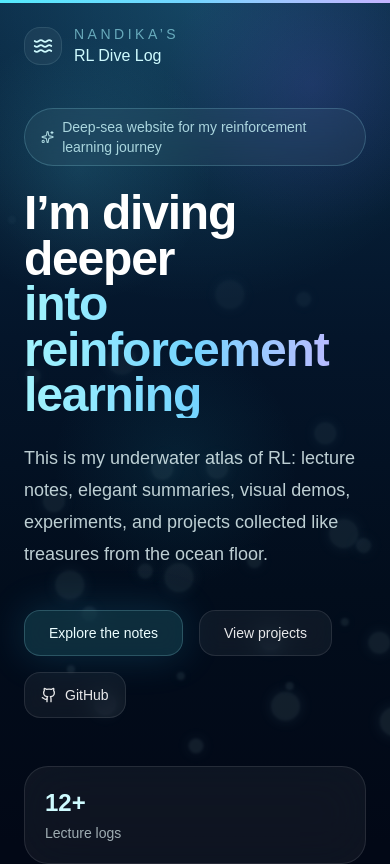
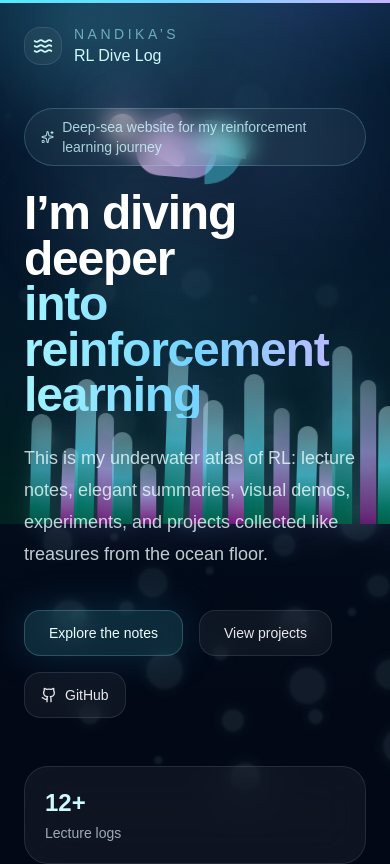
Before and after one commit to nan20605/rl-dive-log, a Next.js app: page / in a window 390 px wide. Shown: the top 864 px of the page. Built offline with nearby package versions, Linux system fonts and the light colour scheme.

Commit message:
Add underwater animations and parallax effects

```diff
--- a/src/app/page.tsx
+++ b/src/app/page.tsx
@@ -1,12 +1,28 @@
 "use client";
 
-import { useMemo, useState } from "react";
+import { useEffect, useMemo, useState } from "react";
 import { motion, useScroll, useTransform } from "framer-motion";
 import { Waves, Fish, BookOpen, FolderOpen, Sparkles, Github, ExternalLink, ArrowDown } from "lucide-react";
 
 export default function RLUnderwaterQuestSite() {
+  const [mouse, setMouse] = useState({ x: 0, y: 0 });
+
+  useEffect(() => {
+    const handleMove = (e: MouseEvent) => {
+      const x = (e.clientX / window.innerWidth - 0.5) * 2;
+      const y = (e.clientY / window.innerHeight - 0.5) * 2;
+      setMouse({ x, y });
+    };
+
+    window.addEventListener("mousemove", handleMove);
+    return () => window.removeEventListener("mousemove", handleMove);
+  }, []);
   const [activeTab, setActiveTab] = useState("notes");
   const { scrollYProgress } = useScroll();
+  const bgY = useTransform(scrollYProgress, [0, 1], [0, -140]);
+  const midY = useTransform(scrollYProgress, [0, 1], [0, -220]);
+  const frontY = useTransform(scrollYProgress, [0, 1], [0, -320]);
+  const mermaidY = useTransform(scrollYProgress, [0, 1], [0, -120]);
   const depthLabel = useTransform(
     scrollYProgress,
     [0, 0.2, 0.45, 0.7, 1],
@@ -77,15 +93,17 @@ export default function RLUnderwaterQuestSite() {
 
   const bubbles = useMemo(
     () =>
-      Array.from({ length: 28 }, (_, i) => ({
+      Array.from({ length: 40 }, (_, i) => ({
         id: i,
-        left: `${2 + i * 3.5}%`,
-        delay: `${(i % 7) * 0.7}s`,
-        duration: `${9 + (i % 5)}s`,
-        size: `${8 + (i % 4) * 7}px`,
+        left: `${2 + i * 2.45}%`,
+        delay: `${(i % 8) * 0.65}s`,
+        duration: `${8 + (i % 6)}s`,
+        size: `${8 + (i % 5) * 7}px`,
       })),
     []
   );
+
+  const corals = [110, 145, 92, 168, 124, 150, 98, 178, 118];
 
   return (
     <div className="min-h-screen overflow-x-hidden bg-[#020816] text-white">
@@ -112,6 +130,21 @@ export default function RLUnderwaterQuestSite() {
           0%, 100% { opacity: 0.4; }
           50% { opacity: 1; }
         }
+        @keyframes mermaidSwim {
+          0% { transform: translateX(-12vw) translateY(0px) rotate(-4deg); }
+          25% { transform: translateX(12vw) translateY(-16px) rotate(2deg); }
+          50% { transform: translateX(28vw) translateY(10px) rotate(6deg); }
+          75% { transform: translateX(46vw) translateY(-12px) rotate(-2deg); }
+          100% { transform: translateX(64vw) translateY(4px) rotate(4deg); }
+        }
+        @keyframes finWave {
+          0%, 100% { transform: rotate(-8deg); }
+          50% { transform: rotate(10deg); }
+        }
+        @keyframes coralPulse {
+          0%, 100% { filter: drop-shadow(0 0 10px rgba(110,231,255,0.18)); opacity: 0.82; }
+          50% { filter: drop-shadow(0 0 22px rgba(167,139,250,0.3)); opacity: 1; }
+        }
       `}</style>
 
       <motion.div
@@ -124,9 +157,23 @@ export default function RLUnderwaterQuestSite() {
         <motion.div className="mt-1 font-medium text-cyan-100">{depthLabel}</motion.div>
       </div>
 
-      <div className="fixed inset-0 pointer-events-none">
-        <div className="absolute inset-0 bg-[radial-gradient(circle_at_top,_rgba(71,212,255,0.18),_transparent_35%),linear-gradient(to_bottom,_#0a2742_0%,_#072038_18%,_#04152a_40%,_#020d1c_70%,_#020816_100%)]" />
-        <div className="absolute inset-0 bg-[radial-gradient(circle_at_20%_20%,_rgba(95,225,255,0.12),_transparent_18%),radial-gradient(circle_at_80%_10%,_rgba(126,87,255,0.14),_transparent_18%),radial-gradient(circle_at_45%_55%,_rgba(34,165,195,0.10),_transparent_24%)]" />
+      <div className="fixed inset-0 pointer-events-none overflow-hidden">
+        <motion.div style={{ y: bgY }} className="absolute inset-0">
+          <div className="absolute inset-0 bg-[radial-gradient(circle_at_top,_rgba(71,212,255,0.18),_transparent_35%),linear-gradient(to_bottom,_#0a2742_0%,_#072038_18%,_#04152a_40%,_#020d1c_70%,_#020816_100%)]" />
+          <div className="absolute inset-0 bg-[radial-gradient(circle_at_20%_20%,_rgba(95,225,255,0.12),_transparent_18%),radial-gradient(circle_at_80%_10%,_rgba(126,87,255,0.14),_transparent_18%),radial-gradient(circle_at_45%_55%,_rgba(34,165,195,0.10),_transparent_24%)]" />
+        </motion.div>
+
+        <motion.div
+          style={{ x: mouse.x * 10, y: mouse.y * 8 }}
+          className="absolute inset-0 bg-[radial-gradient(circle_at_30%_25%,_rgba(140,240,255,0.07),_transparent_18%),radial-gradient(circle_at_75%_18%,_rgba(120,180,255,0.05),_transparent_16%)]"
+        />
+
+        <motion.div style={{ y: midY }} className="absolute inset-0">
+          <div className="absolute left-[8%] top-[16%] h-56 w-56 rounded-full bg-cyan-200/5 blur-3xl" />
+          <div className="absolute right-[12%] top-[24%] h-72 w-72 rounded-full bg-violet-300/5 blur-3xl" />
+          <div className="absolute left-[20%] top-[42%] h-80 w-80 rounded-full bg-sky-300/5 blur-3xl" />
+        </motion.div>
+
         {bubbles.map((bubble) => (
           <span
             key={bubble.id}
@@ -141,6 +188,41 @@ export default function RLUnderwaterQuestSite() {
             }}
           />
         ))}
+
+        <motion.div
+          style={{ y: mermaidY, x: mouse.x * 16 }}
+          className="absolute left-[-8%] top-[22%] h-40 w-56 opacity-90"
+        >
+          <div style={{ animation: "mermaidSwim 16s ease-in-out infinite" }} className="relative h-full w-full">
+            <div className="absolute left-10 top-12 h-7 w-7 rounded-full bg-rose-100/80 shadow-[0_0_18px_rgba(255,220,240,0.25)]" />
+            <div className="absolute left-[70px] top-[58px] h-12 w-20 rounded-full bg-gradient-to-r from-fuchsia-200/70 to-violet-300/65" />
+            <div className="absolute left-[128px] top-[56px] h-6 w-14 rounded-full bg-gradient-to-r from-cyan-200/65 to-emerald-300/55" />
+            <div className="absolute left-[138px] top-[44px] h-10 w-10 rounded-tr-[90%] rounded-bl-[90%] bg-cyan-200/55" style={{ animation: "finWave 2.2s ease-in-out infinite" }} />
+            <div className="absolute left-[138px] top-[68px] h-10 w-10 rounded-br-[90%] rounded-tl-[90%] bg-cyan-300/45" style={{ animation: "finWave 2.2s ease-in-out infinite", animationDelay: "0.2s" }} />
+            <div className="absolute left-[82px] top-[46px] h-4 w-8 rounded-full bg-fuchsia-200/55 rotate-[-25deg]" />
+            <div className="absolute left-[88px] top-[76px] h-4 w-8 rounded-full bg-fuchsia-200/45 rotate-[25deg]" />
+            <div className="absolute left-6 top-6 h-16 w-14 rounded-full bg-gradient-to-b from-violet-300/25 to-transparent blur-xl" />
+          </div>
+        </motion.div>
+
+        <motion.div style={{ y: frontY, x: mouse.x * 22 }} className="absolute inset-x-0 bottom-0 h-[34vh]">
+          <div className="absolute inset-x-0 bottom-0 h-full bg-gradient-to-t from-emerald-950/70 via-teal-900/18 to-transparent" />
+          <div className="absolute bottom-0 left-0 right-0 flex items-end justify-between px-6 md:px-12">
+            {corals.map((h, i) => (
+              <div key={i} className="relative flex items-end gap-2">
+                <div
+                  className="w-5 rounded-t-full bg-gradient-to-t from-emerald-800 via-cyan-300/65 to-cyan-100/40"
+                  style={{ height: `${h}px`, animation: `sway ${4 + (i % 3)}s ease-in-out infinite, coralPulse ${3.5 + (i % 2)}s ease-in-out infinite`, animationDelay: `${i * 0.22}s` }}
+                />
+                <div
+                  className="w-4 rounded-t-full bg-gradient-to-t from-fuchsia-900 via-violet-300/70 to-cyan-100/35"
+                  style={{ height: `${Math.max(60, h - 34)}px`, animation: `sway ${4.8 + (i % 3)}s ease-in-out infinite, coralPulse ${4.1 + (i % 2)}s ease-in-out infinite`, animationDelay: `${i * 0.18}s` }}
+                />
+                <div className="absolute bottom-[65%] left-1/2 h-4 w-4 rounded-full bg-cyan-200/25 blur-md" />
+              </div>
+            ))}
+          </div>
+        </motion.div>
       </div>
 
       <section className="relative min-h-screen">
```
